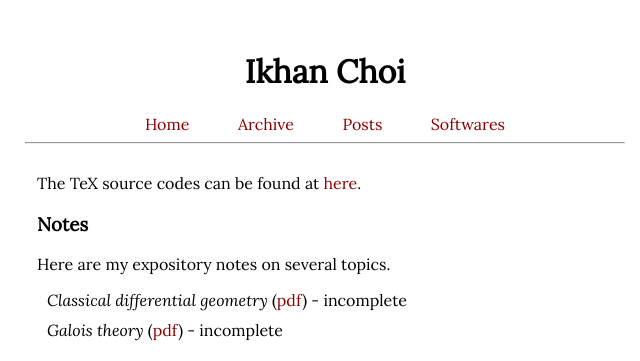
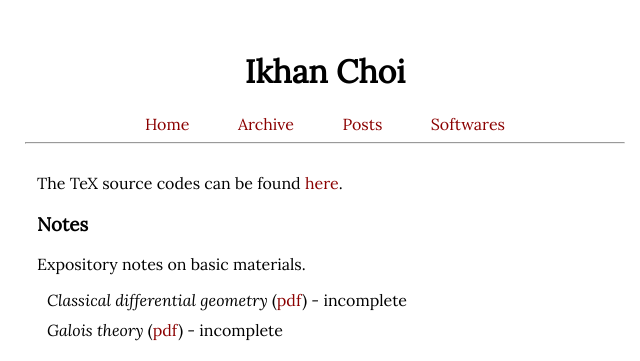
Before and after one commit to ikhanchoi/ikhanchoi.github.io, a Jekyll site: the page built from pages/archive.html, in a window 1280 px wide. Shown: the top 361 px of the page, without its empty margins (315-955 px from the left). Built offline with Jekyll 4.4.1, drawn with Linux system fonts in a browser that asks for light colours; nearby versions of some CDN libraries.

Commit message:
19/10/30

```diff
--- a/pages/archive.html
+++ b/pages/archive.html
@@ -13,13 +13,13 @@ layout: default
 
 
 <p>
-	The TeX source codes can be found at <a href='https://github.com/ikhanchoi/mathnotes'>here</a>.
+	The TeX source codes can be found <a href='https://github.com/ikhanchoi/mathnotes'>here</a>.
 </p>
 
 
 <h3>Notes</h3>
 <p>
-	Here are my expository notes on several topics.
+	Expository notes on basic materials.
 </p>
 <ul>
 	<li>
```
Also changed, not shown: _posts/2019-09-22-Wrong-proof-on-totally-bounded-uniform-spaces.md (+2 -2 lines).
